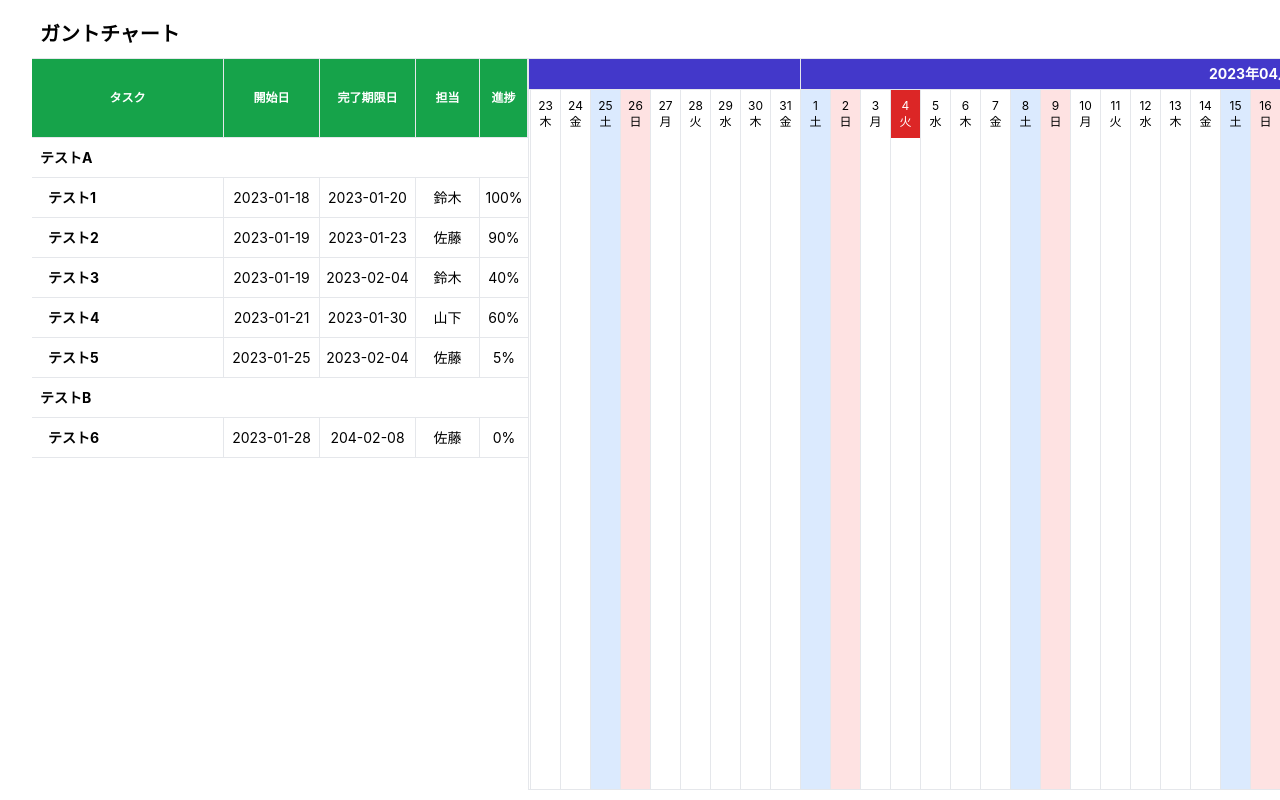
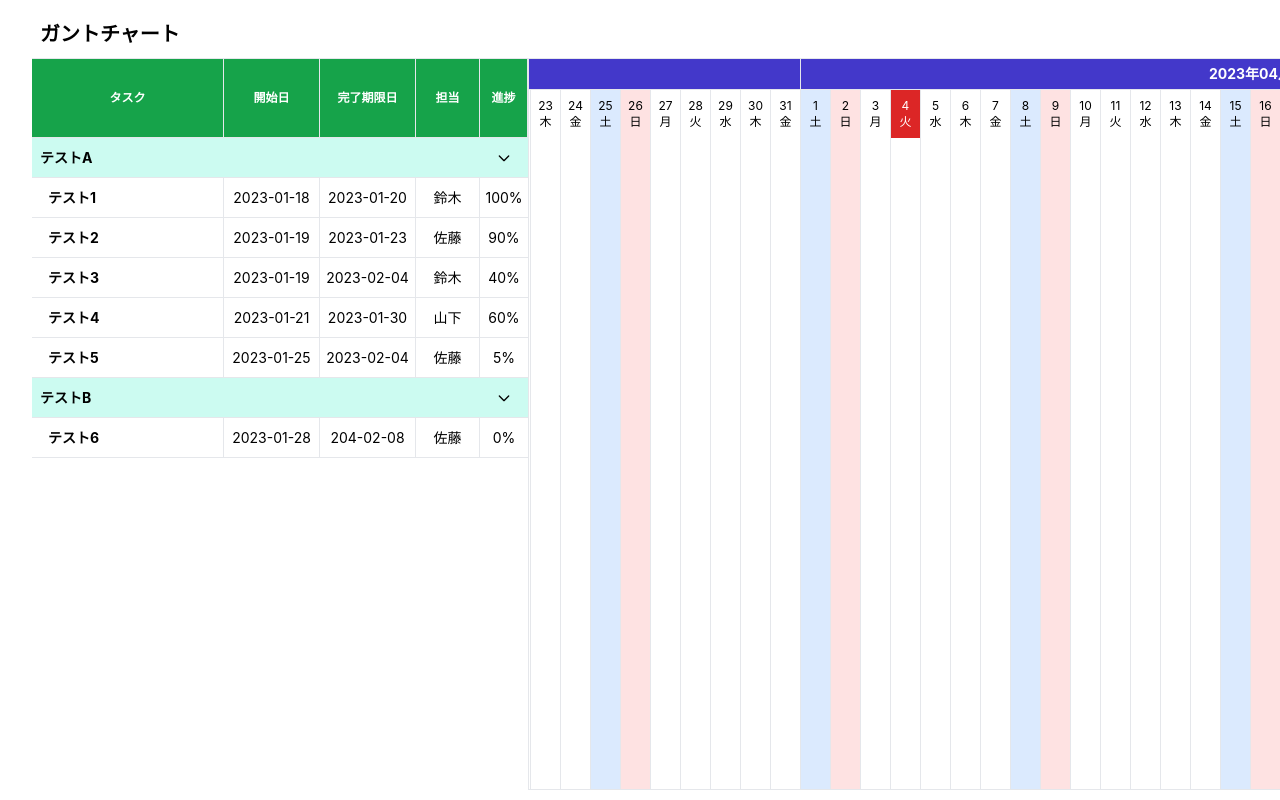
Before and after one commit to bduha184/vue3-gantt-chart, a Vue app: page / in a window 1280 px wide. Shown: the top 800 px of the page. Built offline with nearby package versions, Linux system fonts and the light colour scheme.

Commit message:
カテゴリの開閉

```diff
--- a/src/components/Carendar.vue
+++ b/src/components/Carendar.vue
@@ -45,8 +45,44 @@
         @dragover.prevent="dragTaskOver(task)"
       >
         <template v-if="task.cat === 'category'">
-          <div class="flex items-center font-bold w-full text-sm pl-2">
+          <div
+            class="flex items-center font-bold w-full text-sm pl-2 justify-between items-center bg-teal-100"
+          >
             {{ task.name }}
+            <div class="pr-4" @click="toggleCategory(task.id)">
+              <span v-if="task.collapsed">
+                <svg
+                  class="w-4"
+                  xmlns="http://www.w3.org/2000/svg"
+                  fill="none"
+                  viewBox="0 0 24 24"
+                  stroke="currentColor"
+                >
+                  <path
+                    stroke-linecap="round"
+                    stroke-linejoin="round"
+                    stroke-width="2"
+                    d="M9 5l7 7-7 7"
+                  />
+                </svg>
+              </span>
+              <span v-else>
+                <svg
+                  class="w-4"
+                  xmlns="http://www.w3.org/2000/svg"
+                  fill="none"
+                  viewBox="0 0 24 24"
+                  stroke="currentColor"
+                >
+                  <path
+                    stroke-linecap="round"
+                    stroke-linejoin="round"
+                    stroke-width="2"
+                    d="M19 9l-7 7-7-7"
+                  />
+                </svg>
+              </span>
+            </div>
           </div>
         </template>
         <template v-else>
@@ -449,6 +485,12 @@ export default {
         }
       }
     },
+    toggleCategory(task_id) {
+      let category = this.categories.find(
+        (category) => category.id === task_id
+      );
+      category["collapsed"] = !category["collapsed"];
+    },
   },
   mounted() {
     this.getCalendar();
@@ -481,7 +523,7 @@ export default {
       this.categories.map((category) => {
         lists.push({ cat: "category", ...category });
         this.tasks.map((task) => {
-          if (task.category_id === category.id) {
+          if (task.category_id === category.id && !category.collapsed) {
             lists.push({ cat: "task", ...task });
           }
         });
```
